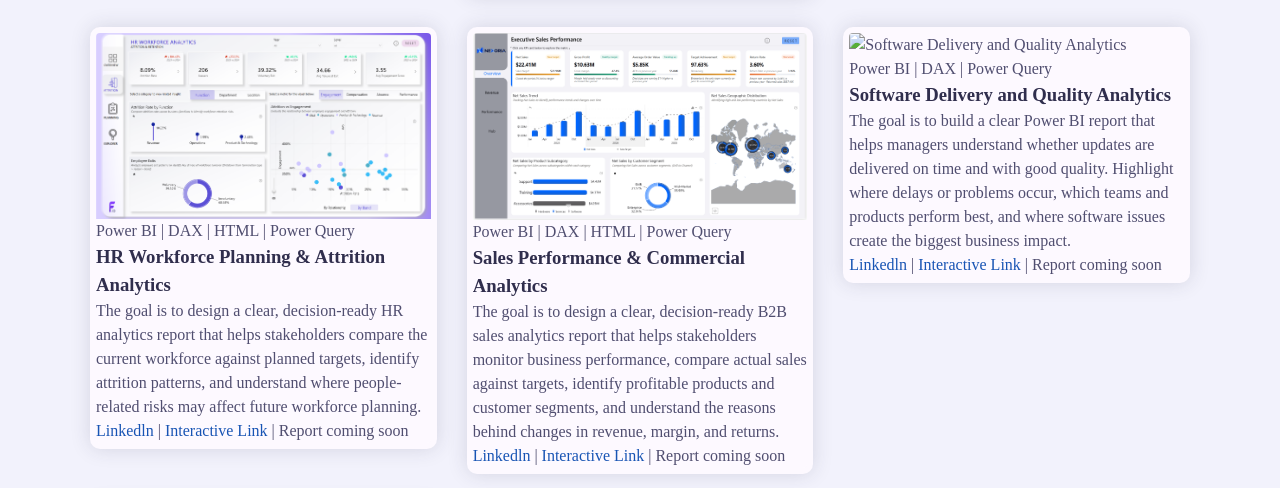
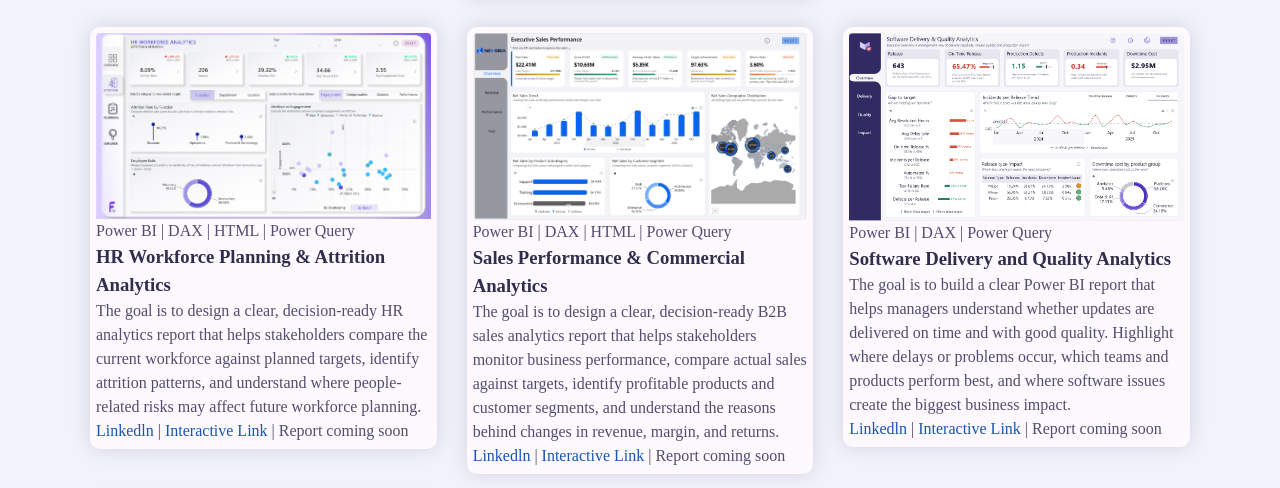
Before and after one commit to odzainab/zainabanalytics, a plain HTML site: page Power BI-projects.html in a window 1280 px wide. Shown: the part 1912-2400 px from the top of the page. Drawn offline with Linux system fonts and the light colour scheme; a web font is replaced by a local one.

Commit message:
UPDATE
UPDATE

```diff
--- a/Power BI-projects.html
+++ b/Power BI-projects.html
@@ -479,7 +479,7 @@
 
     <!-- Dashboard Image -->
     <div class="portfolio-img">
-      <img src="images/software delivery.png" alt="Software Delivery and Quality Analytics">
+      <img src="images/Delivery.png" alt="Software Delivery and Quality Analytics">
     </div>
 
     <!-- Description -->
```
Also changed, not shown: images/Delivery.png (added), images/software delivery.png (added).
